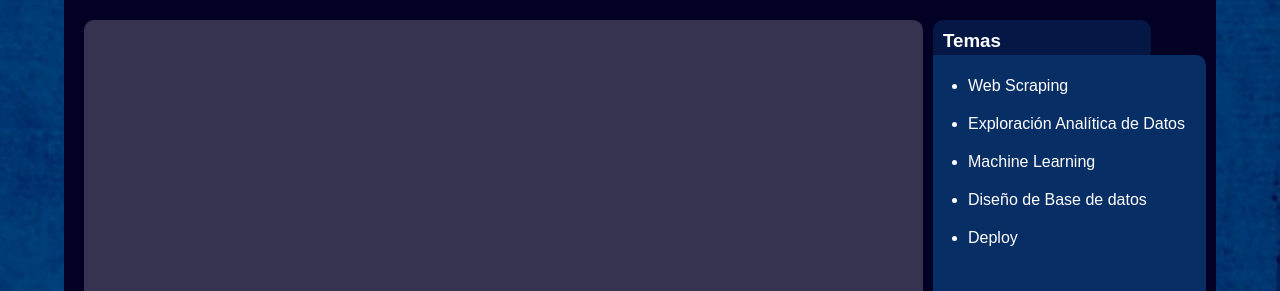
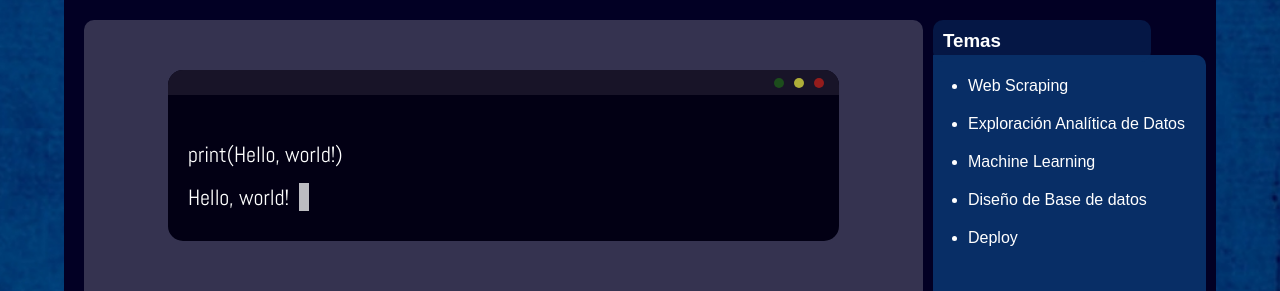
Before and after one commit to JuanFeA98/Portafolio, a React (Create React App) app: page /proyectos in a window 1280 px wide. Shown: the part 255-546 px from the top of the page. Built offline with nearby package versions, Linux system fonts and the light colour scheme.

Commit message:
CodeComponent

```diff
--- a/src/App.js
+++ b/src/App.js
@@ -5,12 +5,13 @@ import Layout from "./containers/Layout/Layout";
 import Home from "./pages/Home/Home";
 import Proyectos from "./pages/Proyectos/Proyectos";
 import Blog from "./pages/Blog/Blog";
+import Lab from "./pages/Lab/Lab";
 
 const router = createBrowserRouter([
   { path: "/", element: <Home/> },
   { path: "/proyectos", element:<Proyectos/> },
-  { path: "/blog", element:<Blog/> }
-
+  { path: "/blog", element:<Blog/> },
+  { path: "/lab", element:<Lab/> }
 ]);
 
 function App() {
--- /dev/null
+++ b/src/components/CodeComponent/CodeComponent.css
@@ -0,0 +1,79 @@
+@import url('https://fonts.googleapis.com/css2?family=Abel&display=swap');
+
+.CodeComponent{
+    background: #020014;
+    /* min-height: 275px; */
+    height: auto;
+    width: 80%;
+    border-radius: 15px;
+    margin: 50px auto;
+    color: white;
+}
+
+.CodeComponent__Header{
+    background: #181428;
+    border-radius: 15px 15px 0px 0px;
+    height: 25px;
+    width: 100%;
+    display: flex;
+    justify-content: flex-end;
+    align-items: center;
+}
+
+
+.CodeComponent__Header--Deco{
+    width: 10px;
+    height: 10px;
+    border-radius: 50%;
+    margin: 5px;
+}
+
+.CodeComponent__Header--Deco:nth-child(1){
+    background: rgb(28, 77, 28);
+}
+
+.CodeComponent__Header--Deco:nth-child(2){
+    background: rgb(174, 174, 57);
+}
+
+.CodeComponent__Header--Deco:nth-child(3){
+    background: rgb(148, 28, 28);
+    margin-right: 15px;
+}
+
+.CodeComponent__Body{
+    padding: 30px 20px;
+    position: relative;
+}
+
+.CodeComponent p{
+    font-family: 'Abel', sans-serif!important;
+    font-size: 22px;
+    margin-top: 15px;
+}
+
+.CodeComponent__Body p:nth-last-child(1)::after{
+    content: '..';
+    position: relative;
+    /* bottom: 0; */
+    background: white;
+    margin-left: 10px;
+    animation: text-cursor 1s infinite;
+}
+
+@keyframes text-cursor {
+    0%{
+        background: white;
+        color: white;
+    }
+
+    50%{
+        background: #020014;
+        color: #020014;
+    }
+
+    100%{
+        background: white;
+        color: white;
+    }
+}
--- /dev/null
+++ b/src/components/CodeComponent/CodeComponent.js
@@ -0,0 +1,19 @@
+import React from 'react'
+
+import './CodeComponent.css'
+
+export default function CodeComponent({ children }) {
+  return (
+    <div className='CodeComponent'>
+        <div className="CodeComponent__Header">
+            <div className="CodeComponent__Header--Deco"></div>
+            <div className="CodeComponent__Header--Deco"></div>
+            <div className="CodeComponent__Header--Deco"></div>
+        </div>
+        <div className="CodeComponent__Body">
+            { children }
+        </div>
+
+    </div>
+  )
+}
--- a/src/components/ThemeBody/ThemeBody.js
+++ b/src/components/ThemeBody/ThemeBody.js
@@ -2,11 +2,11 @@ import React from 'react'
 
 import './ThemeBody.css'
 
-export default function ThemeBody() {
+export default function ThemeBody({children}) {
   return (
     <div className='ThemeBody'>
         <div className="ThemeBody__Articles">
-
+          { children }
         </div>
         <div className="ThemeBody__Topics">
             <h3>Temas</h3>
--- /dev/null
+++ b/src/pages/Lab/Lab.css
@@ -0,0 +1,5 @@
+.Laboratory{
+    /* background: darkblue; */
+    width: 100%;
+    height: calc(100vh - 100px);
+}
--- /dev/null
+++ b/src/pages/Lab/Lab.js
@@ -0,0 +1,12 @@
+import React from 'react'
+import CodeComponent from '../../components/CodeComponent/CodeComponent'
+
+import './Lab.css'
+
+export default function Lab() {
+  return (
+    <div className='Laboratory'>
+        <CodeComponent/>
+    </div>
+  )
+}
--- a/src/pages/Proyectos/Proyectos.js
+++ b/src/pages/Proyectos/Proyectos.js
@@ -5,12 +5,21 @@ import './Proyectos.css'
 
 import DataScience from '../../assets/ds.png'
 import ThemeBody from '../../components/ThemeBody/ThemeBody.js'
+import CodeComponent from '../../components/CodeComponent/CodeComponent.js'
 
 export default function Proyectos() {
   return (
     <div className='proyectos'>
       <ThemeHeader theme='Data Science' image='https://bit.ly/3XesdEk' icon={ DataScience }/>
-      <ThemeBody/>
+      <ThemeBody>
+        <CodeComponent>
+          <p className='function_type'>
+            print(Hello, world!)
+          </p>
+          <p>Hello, world!</p>
+
+        </CodeComponent>
+      </ThemeBody>
     </div>
   )
 }
```
